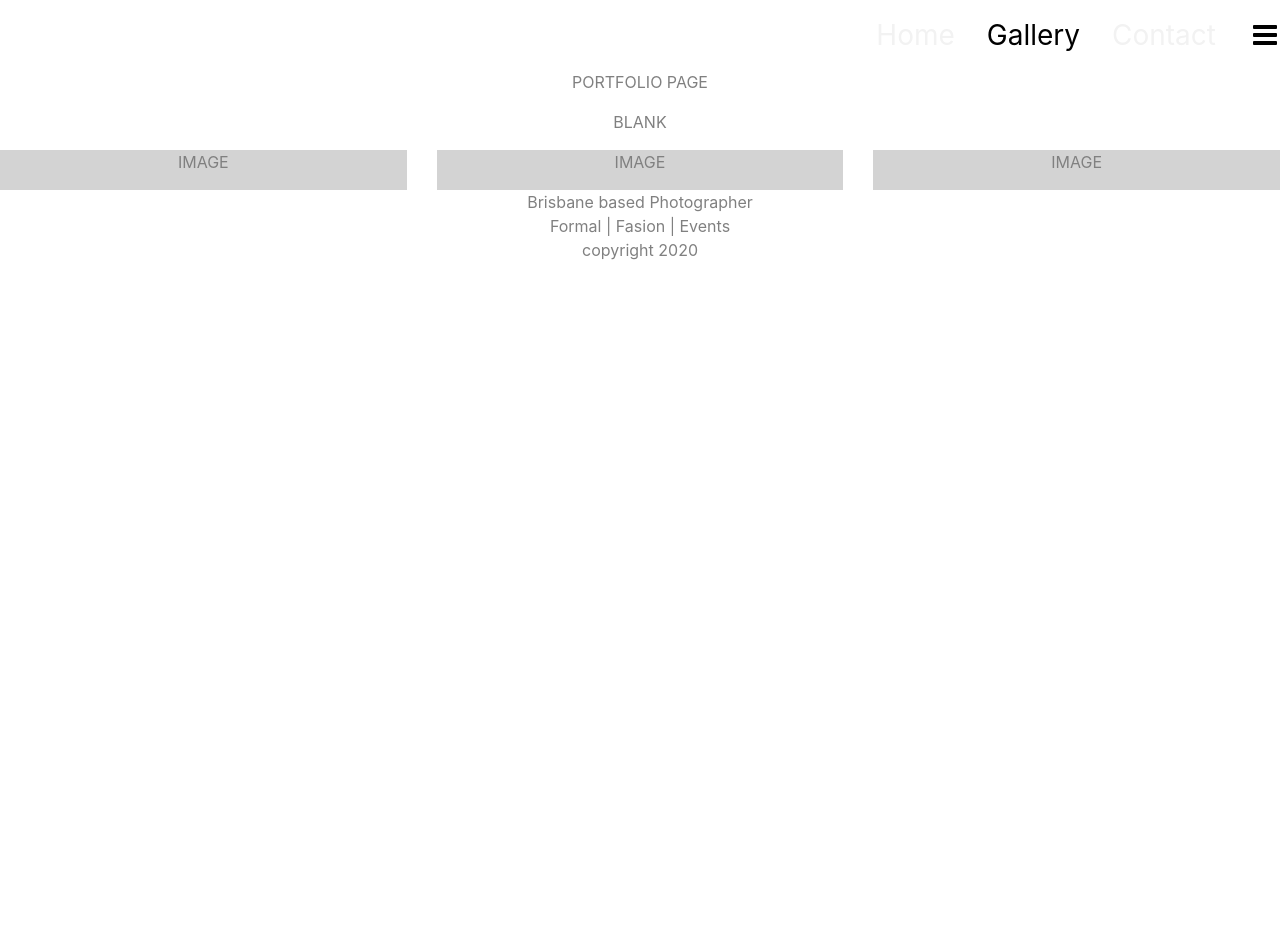
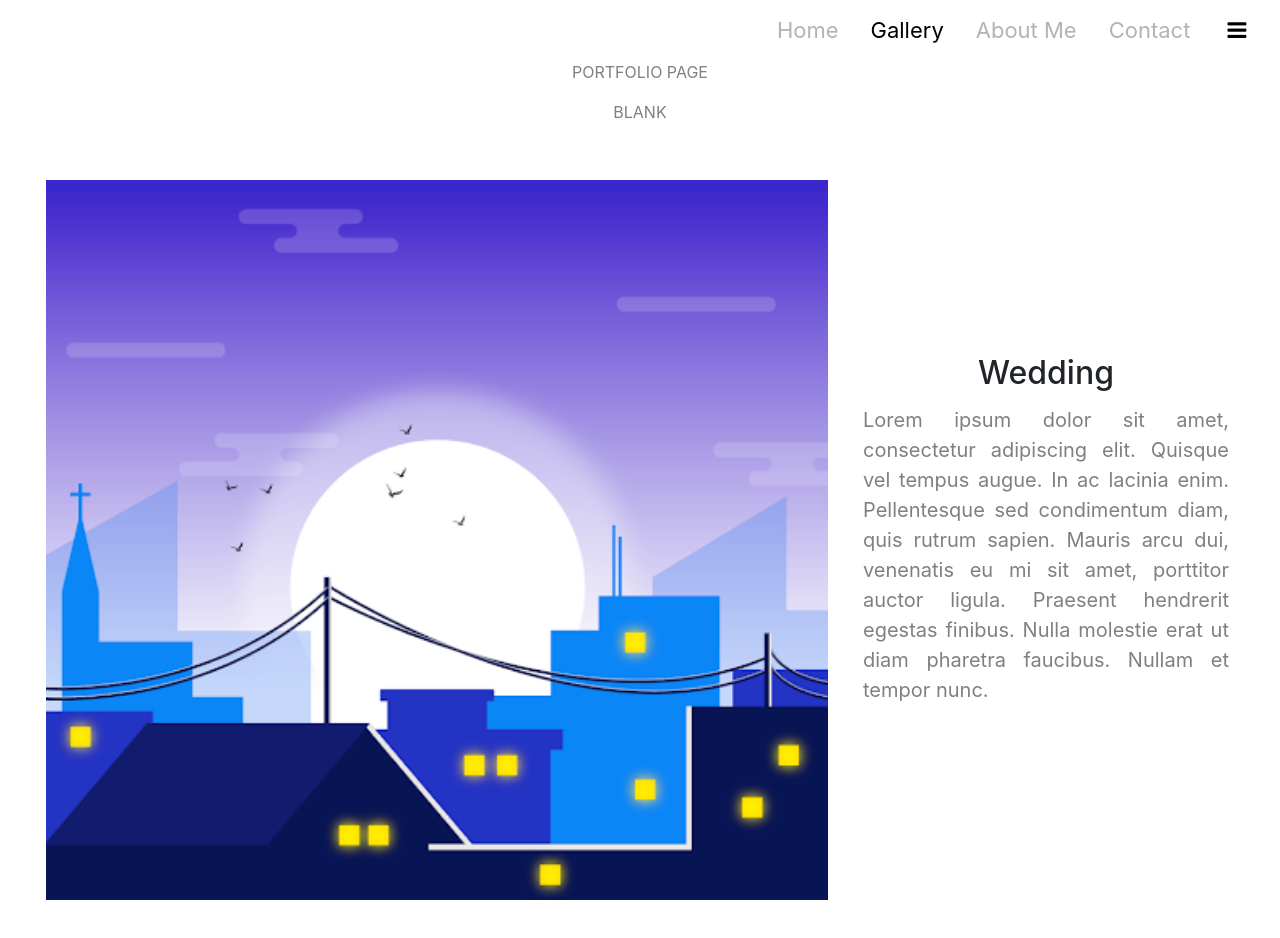
Before and after one commit to richardthewest/jxt, a plain HTML site: page portfolio.html in a window 1280 px wide. Both pictures are taken after a click on the link 1256 px from the left and 24 px from the top of the page. Shown: the top 938 px of the page. Before the commit the page ends 800 px from the top, so only its background shows below. Drawn offline with nearby package versions, Linux system fonts and the light colour scheme.

Commit message:
Major update. added about me page

```diff
--- a/portfolio.html
+++ b/portfolio.html
@@ -15,28 +15,92 @@
     <div id="links">
       <a href="index.html">Home</a>
       <a href="portfolio.html" class="active">Gallery</a>
+      <a href="about.html">About Me</a>
       <a href="contact.html">Contact</a>
     </div>
   </div>
+
+
   <p>PORTFOLIO PAGE</p>
   <p>BLANK</p>
-  <div class="row">
-    <div class="col-sm-4">
-      <div class="gallerySelector">
-        <p>IMAGE</p>
+  <div class="container-fluid">
+    <div class="gallery-row">
+      <div class="col-md-6 col-lg-8">
+        <div class="gallerySelector">
+          <a href="portfolio.html">
+            <img class="centreCropped" src="img/home-page-image1.png" alt="urban nightscape">
+            <div class="middle">
+              <div class="buttonText">SEE MORE</div>
+            </div>
+          </a>
+        </div>
+      </div>
+      <div class="col-md-6 col-lg-4">
+        <h2>Wedding</h2>
+        <p class="imgDescrip">
+          Lorem ipsum dolor sit amet, consectetur adipiscing elit. Quisque vel tempus augue. In ac lacinia enim. Pellentesque sed condimentum diam, quis rutrum sapien. Mauris arcu dui, venenatis eu mi sit amet, porttitor auctor ligula. Praesent hendrerit egestas finibus. Nulla molestie erat ut diam pharetra faucibus. Nullam et tempor nunc.
+        </p>
       </div>
     </div>
-    <div class="col-sm-4">
-      <div class="gallerySelector">
-        <p>IMAGE</p>
+    <br>
+    <div class="gallery-row">
+      <div class="col-md-6 col-lg-4">
+        <h2>Engagement</h2>
+        <p class="imgDescrip">
+          Lorem ipsum dolor sit amet, consectetur adipiscing elit. Quisque vel tempus augue. In ac lacinia enim. Pellentesque sed condimentum diam, quis rutrum sapien. Mauris arcu dui, venenatis eu mi sit amet, porttitor auctor ligula. Praesent hendrerit egestas finibus. Nulla molestie erat ut diam pharetra faucibus. Nullam et tempor nunc.
+        </p>
+      </div>
+      <div class="col-md-6 col-lg-8">
+        <div class="gallerySelector">
+          <a href="portfolio.html">
+            <img class="centreCropped" src="img/home-page-image2.png" alt="mountain sunrise">
+            <div class="middle">
+              <div class="buttonText">SEE MORE</div>
+            </div>
+          </a>
+        </div>
       </div>
     </div>
-    <div class="col-sm-4">
-      <div class="gallerySelector">
-        <p>IMAGE</p>
+    <br>
+    <div class="gallery-row">
+      <div class="col-md-6 col-lg-8">
+        <div class="gallerySelector">
+          <a href="portfolio.html">
+            <img class="centreCropped" src="img/home-page-image3.png" alt="green landscape">
+            <div class="middle">
+              <div class="buttonText">SEE MORE</div>
+            </div>
+          </a>
+        </div>
+      </div>
+      <div class="col-md-6 col-lg-4">
+        <h2>Portrait</h2>
+        <p class="imgDescrip">
+          Lorem ipsum dolor sit amet, consectetur adipiscing elit. Quisque vel tempus augue. In ac lacinia enim. Pellentesque sed condimentum diam, quis rutrum sapien. Mauris arcu dui, venenatis eu mi sit amet, porttitor auctor ligula. Praesent hendrerit egestas finibus. Nulla molestie erat ut diam pharetra faucibus. Nullam et tempor nunc.
+        </p>
+      </div>
+    </div>
+        <br>
+    <div class="gallery-row">
+      <div class="col-md-6 col-lg-4">
+        <h2>Branding</h2>
+        <p class="imgDescrip">
+          Lorem ipsum dolor sit amet, consectetur adipiscing elit. Quisque vel tempus augue. In ac lacinia enim. Pellentesque sed condimentum diam, quis rutrum sapien. Mauris arcu dui, venenatis eu mi sit amet, porttitor auctor ligula. Praesent hendrerit egestas finibus. Nulla molestie erat ut diam pharetra faucibus. Nullam et tempor nunc.
+        </p>
+      </div>
+      <div class="col-md-6 col-lg-8">
+        <div class="gallerySelector">
+          <a href="portfolio.html">
+            <img class="centreCropped" src="img/home-page-image2.png" alt="mountain sunrise">
+            <div class="middle">
+              <div class="buttonText">SEE MORE</div>
+            </div>
+          </a>
+        </div>
       </div>
     </div>
   </div>
+
   </body>
     <footer>
       Brisbane based Photographer
--- a/styles/style.css
+++ b/styles/style.css
@@ -9,8 +9,6 @@ h1 {
 
 h2 {
   text-align: center;
-  color: grey;
-
 }
 
 p {
@@ -23,8 +21,11 @@ img {
 }
 
 footer {
+  display: block;
+  width: 100%;
 	text-align: center;
 	color: grey;
+  padding-top: 10px;
 }
 
 i {
@@ -55,14 +56,17 @@ i {
   font-weight: normal;
 }
 
+
+
+
 /* NAV BAR STYLE */
-
 .topNav {
   overflow: hidden;
   background-color: ;
   position: relative;
   top: 0;
-  width: 100%;
+  width: 98%;
+  height: 45px;
 }
 
 .topNav #links {
@@ -72,10 +76,10 @@ i {
 
 .topNav a {
   float: left;
-  color: #f2f2f2;
+  color: #b3b3b3;
   padding: 14px 16px;
   text-decoration: none;
-  font-size: 28px;
+  font-size: 14px;
 }
 
 .topNav a.icon {
@@ -93,6 +97,38 @@ a.active {
 .icon {
   height: 48px;
   width: 48px;
+}
+
+
+
+
+/* HOME PAGE IMAGES */
+.gallery-row {
+  align-items: center;
+  bottom: 0;
+  display: flex;
+  justify-content: center;
+  height: 100vh;
+  padding: 1rem;
+  position: sticky;
+  width: 100%;
+  background-color: white;
+  z-index: -3;
+}
+
+.gallery-row:first-child {
+  background-color: white;
+  z-index: -1;
+}
+
+.gallery-row:nth-child(3) {
+  background-color: white;
+  z-index: -2;
+}
+
+.gallery-row:last-child {
+  background-color: white;
+  z-index: -4;
 }
 
 
@@ -132,15 +168,15 @@ a.active {
 
 
 
+
 /* IMAGE STYLING */
 .row {
-	z-index: -2;
+  max-height: 80%;
 }
 
 .gallerySelector{
 	margin: 0px;
 	background-color: lightgrey;
-  height: 100%;
   width: 100%;
 }
 
@@ -158,18 +194,29 @@ a.active {
 
 
 
+
 /* CONTACT FORM */
+.contactFormBox {
+  width: 100%;
+  height: 75%;
+  background-image: url(../img/home-page-landscape-background.jpg);
+}
 
-.contactForm {
+.contactFormInfo {
+  width: 80%;
+  margin-left: 10%;
+  float: none;
+  background-color: lightgrey;
   text-align: center;
   font-family: arial;
   font-size: 20px;
+  color: #333333;
+  opacity: 0.8;
 }
 
 .contactFormDivider {
   width: 100%;
   height: 40px;
-  background-color: none;
 }
 
 .socials {
@@ -196,9 +243,41 @@ a.active {
   opacity: 0.3;
 }
 
+.contactFormBlank {
+  background-color: white;
+  width: 100%;
+}
 
-/* RESPONSIVE STYLING */
 
-@media (min-width: 600px) {
+
+/* RESPONSIVE */
+
+@media (min-width: 650px){
+
+.topNav {
+  height: 60px;
+}
+
+.topNav a {
+  font-size: 22px;
+}
+
+.contactFormBox {
+  width: 90%;
+  height: 75%;
+}
+
+.contactFormInfo {
+  width: 40%;
+  height: 100%;
+  float: right;
+  right: 30%;
+}
+
 
 }
+
+@media (min-width: 1100px){
+
+
+}
```
Also changed, not shown: about.html (added, +50 -0 lines), contact.html (+15 -7 lines), index.html (+5 -2 lines).
